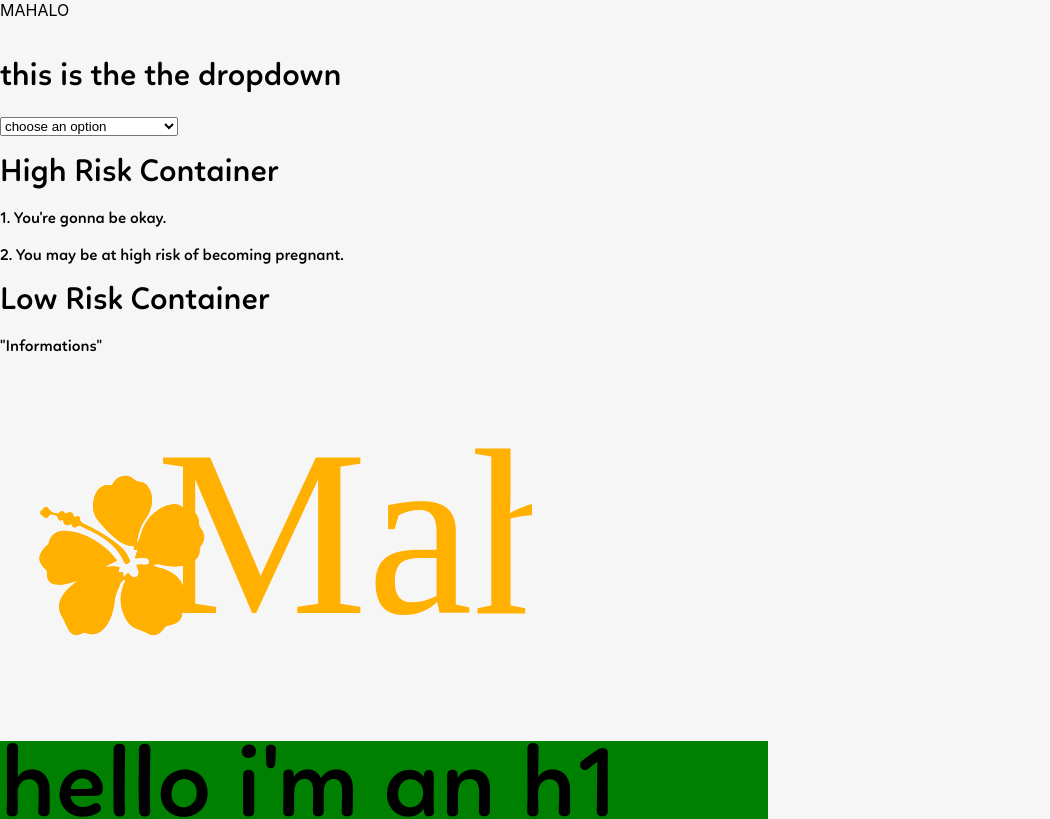
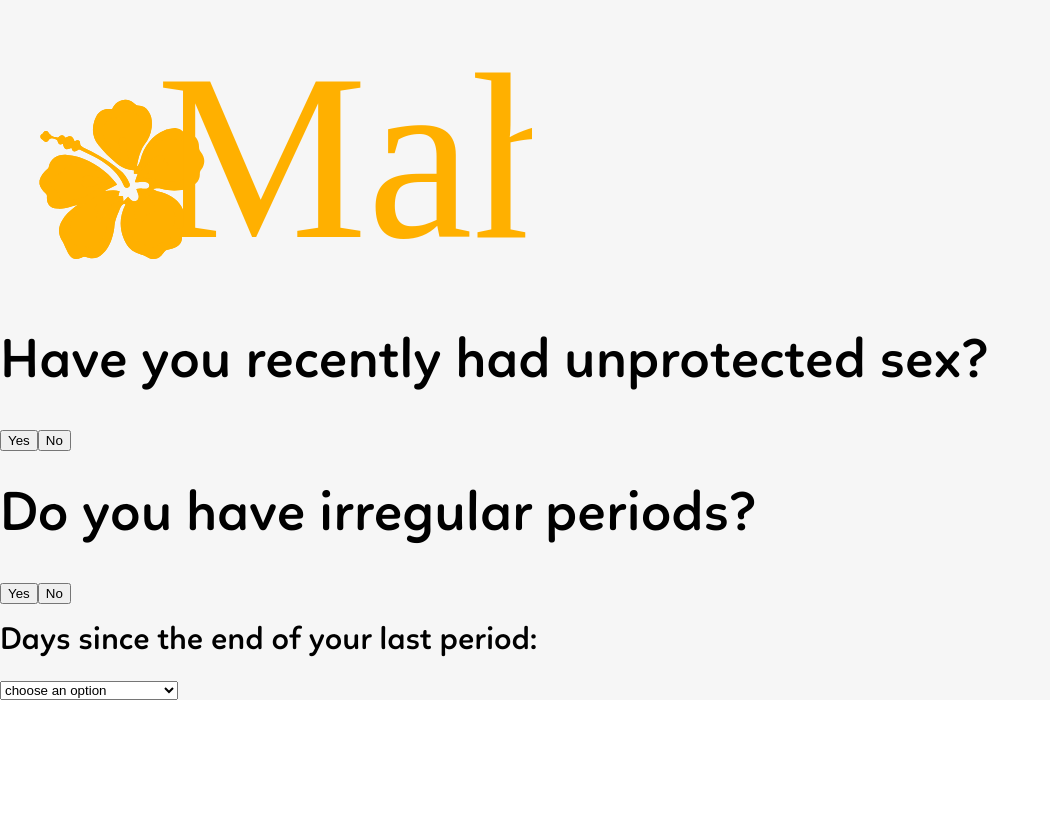
Before and after one commit to mwestervelt/mahalo-2, a React (Create React App) app: page / in a window 1280 px wide. Shown: the top 819 px of the page, without its empty margins (0-1050 px from the left). Built offline with nearby package versions, Linux system fonts and the light colour scheme.

Commit message:
add conditional rendering containers

```diff
--- a/src/App.js
+++ b/src/App.js
@@ -1,27 +1,69 @@
 import React, { Component } from 'react';
-
 import Dropdown from './Dropdown'
 import HighRisk from './HighRisk'
 import LowRisk from './LowRisk'
-
 import QuestionContainer from './QuestionContainer'
-
 import './App.css';
 import Home from './Home'
 
 class App extends Component {
+
+
+  state = {
+    choice: '',
+    risklevel: ''
+  }
+
+  toggleRiskContainer = () => {
+    if (this.state.risklevel === "high") {
+      return <HighRisk />
+    } else if (this.state.risklevel === "low") {
+      return <LowRisk />
+    } else {
+      return null
+    }
+  }
+
+  handleChange = (choice) => {
+    this.setState({ choice: choice }, () => this.calculateRisk())
+  }
+
+  calculateRisk = () => {
+    console.log('calculator');
+
+      switch (this.state.choice) {
+        case 'choose an option':
+          this.setState({ risklevel: '' })
+          break
+        case 'On period right now':
+          this.setState({ risklevel: 'low'})
+          break
+        case '1-4':
+          this.setState({ risklevel: 'low' })
+          break
+        case '5-9':
+          this.setState({ risklevel: 'high' })
+          break
+        case '10':
+          this.setState({ risklevel: 'low' })
+          break
+        default:
+          console.log('mahalo')
+      }
+    }
+
   render() {
     return (
       <div className="App">
+            <Home/>
 
-            MAHALO
-            <br></br><br></br>
-            <Dropdown />
-            <HighRisk />
-            <LowRisk />
+            <QuestionContainer/>
+            <Dropdown
+              choice={this.state.choice}
+              risklevel={this.state.risklevel}
+              handleChange={this.handleChange} />
+            {this.toggleRiskContainer()}
 
-        <Home/>
-        <QuestionContainer/>
 
       </div>
     );
--- a/src/Dropdown.js
+++ b/src/Dropdown.js
@@ -3,54 +3,25 @@ import React, { Component } from 'react';
 
 class Dropdown extends Component {
 
-  state = {
-    choice: '',
-    risklevel: ''
-  }
 
-  // componentDidUpdate(prevState) {
-  //   if (this.state.choice !== prevState.choice) {
-  //     this.calculateRisk()
-  //
-  //   }
-  // }
+state = {
+  choice: ''
+}
 
 onChange = e => {
-  this.setState({ choice: e.target.value }, () => this.calculateRisk())
+  this.setState({ choice: e.target.value }, () => this.props.handleChange(this.state.choice))
 }
 
-calculateRisk = (e) => {
-  console.log('calculator');
 
-    switch (this.state.choice) {
-      case 'choose an option':
-        this.setState({ risklevel: '' })
-        break
-      case 'On period right now':
-        this.setState({ risklevel: 'low'})
-        break
-      case '1-4':
-        this.setState({ risklevel: 'low' })
-        break
-      case '5-9':
-        this.setState({ risklevel: 'high' })
-        break
-      case '10':
-        this.setState({ risklevel: 'low' })
-        break
-      default:
-        console.log('mahalo')
-    }
-  }
 
 
   render() {
-    console.log(this.state);
+    console.log(this.props);
 
       return (
         <div>
           <header>
-            <h1>this is the the dropdown</h1>
+            <h1>Days since the end of your last period:</h1>
           </header>
           <div>
             <select onChange={this.onChange}>
--- a/src/Home.js
+++ b/src/Home.js
@@ -6,7 +6,7 @@ export default class Home extends Component {
     return(
       <div className='logo-div'>
         <img className='logo' src={ logo_white } alt='logo' />
-        <h1 className='title'>hello i'm an h1</h1>
+
       </div>
 
     )
```
